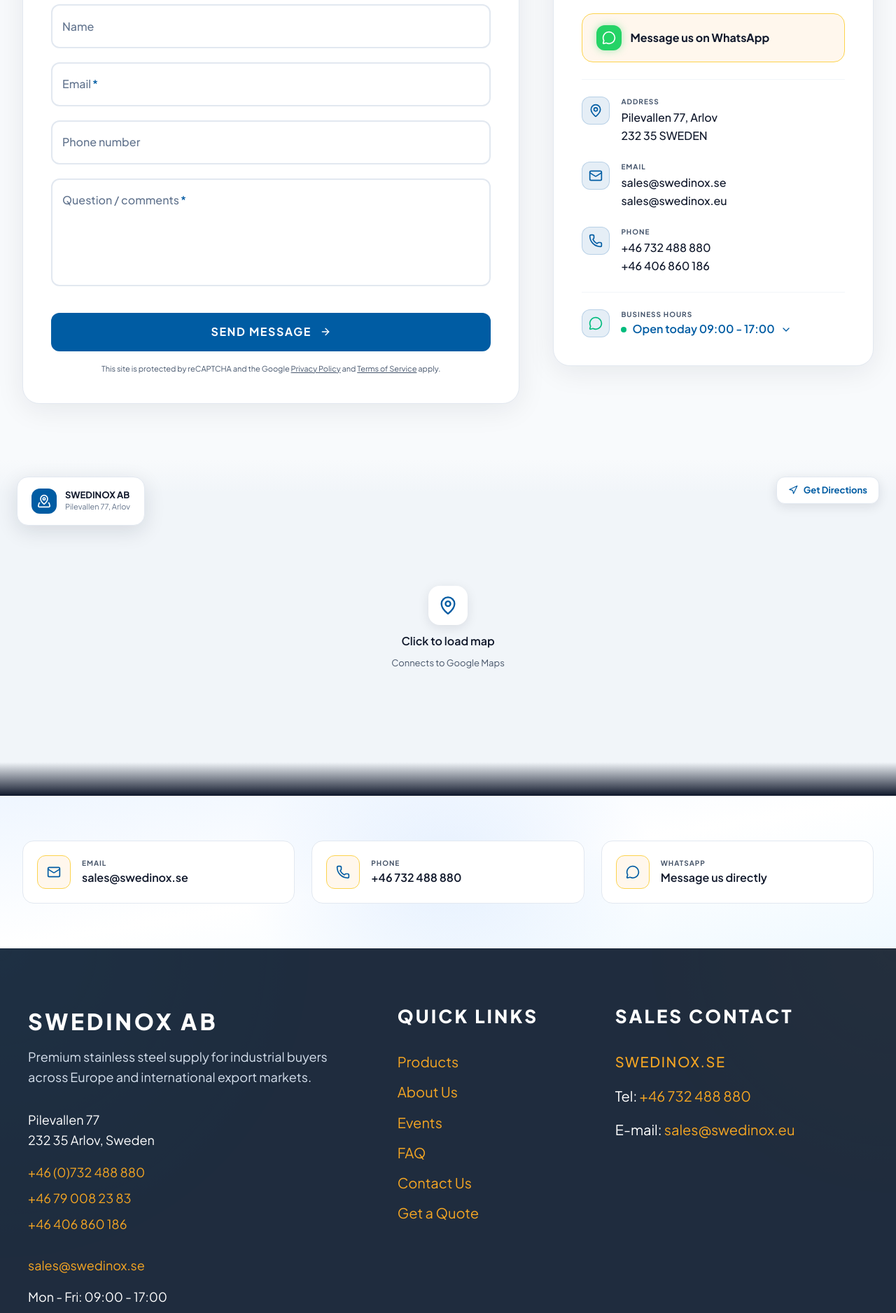
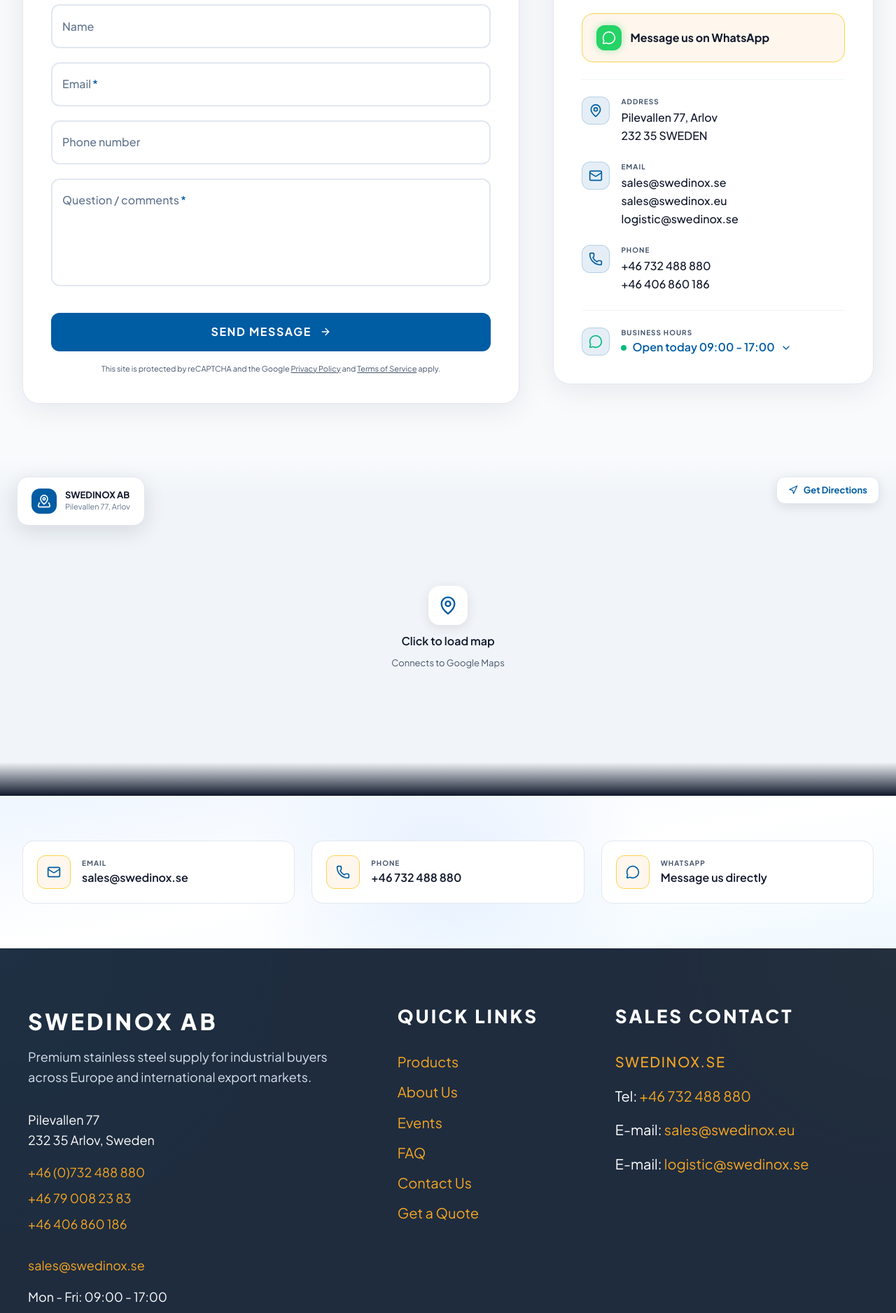
Before and after one commit to Zakaria2023/hego, a Next.js app: page /contact-us-1 in a window 1280 px wide. Shown: the part 741-2617 px from the top of the page at 70% size. Built offline with nearby package versions, Linux system fonts and the light colour scheme.

Commit message:
fix the email

```diff
--- a/app/faq/data.ts
+++ b/app/faq/data.ts
@@ -95,7 +95,7 @@
     items: [
       {
         q: "How do I request a quote from SWEDINOX AB?",
-        a: "You can request a quote through our Contact page, by email at sales@swedinox.se or sales@swedinox.eu, by phone at +46 732 488 880, or via WhatsApp. Please include your required grade, finish, dimensions (thickness × width × length or coil weight), quantity, and delivery address for the fastest response.",
+        a: "You can request a quote through our Contact page, by email at sales@swedinox.se, sales@swedinox.eu, or logistic@swedinox.se, by phone at +46 732 488 880, or via WhatsApp. Please include your required grade, finish, dimensions (thickness × width × length or coil weight), quantity, and delivery address for the fastest response.",
       },
       {
         q: "What is the minimum order quantity?",
--- a/components/footer.tsx
+++ b/components/footer.tsx
@@ -1,4 +1,5 @@
 import Link from "next/link";
+import { site } from "@/lib/site";
 import {
   footerQuickLinks,
   footerUtilityLinks,
@@ -108,15 +109,17 @@
                   +46 732 488 880
                 </a>
               </p>
-              <p>
+              {site.emails.slice(1).map((email) => (
+                <p key={email}>
                   E-mail:{" "}
                   <a
-                  href="mailto:sales@swedinox.eu"
+                    href={`mailto:${email}`}
                     className="text-[#F5A623] hover:text-[#FFB547] transition-colors duration-150"
                   >
-                  sales@swedinox.eu
+                    {email}
                   </a>
                 </p>
+              ))}
             </div>
           </div>
         </div>
--- a/components/pages/contact-us-1/contact-info-section.tsx
+++ b/components/pages/contact-us-1/contact-info-section.tsx
@@ -63,18 +63,15 @@
         icon={<Mail className="h-5 w-5 text-[#005CA3]" />}
         label="Email"
       >
-        <a
-          href={`mailto:${site.emails[0]}`}
-          className="block transition-colors duration-150 hover:text-[#005CA3]"
-        >
-          {site.emails[0]}
-        </a>
-        <a
-          href={`mailto:${site.emails[1]}`}
-          className="block transition-colors duration-150 hover:text-[#005CA3]"
-        >
-          {site.emails[1]}
-        </a>
+        {site.emails.map((email) => (
+          <a
+            key={email}
+            href={`mailto:${email}`}
+            className="block transition-colors duration-150 hover:text-[#005CA3]"
+          >
+            {email}
+          </a>
+        ))}
       </ContactInfoRow>
 
       <ContactInfoRow
--- a/lib/site.ts
+++ b/lib/site.ts
@@ -7,7 +7,7 @@
   twitterHandle: "@swedinoxab",
   description:
     "SWEDINOX AB is a global B2B supplier of prime, ex-prime, and second-choice stainless steel coils, sheets, strips, circles, baby coils, and head and tail sheets.",
-  emails: ["sales@swedinox.se", "sales@swedinox.eu"],
+  emails: ["sales@swedinox.se", "sales@swedinox.eu", "logistic@swedinox.se"],
   phoneNumbers: ["+46732488880", "+46406860186"],
   address: {
     street: "Pilevallen 77",
```
Lines whose indentation alone changed are shown as unchanged.
